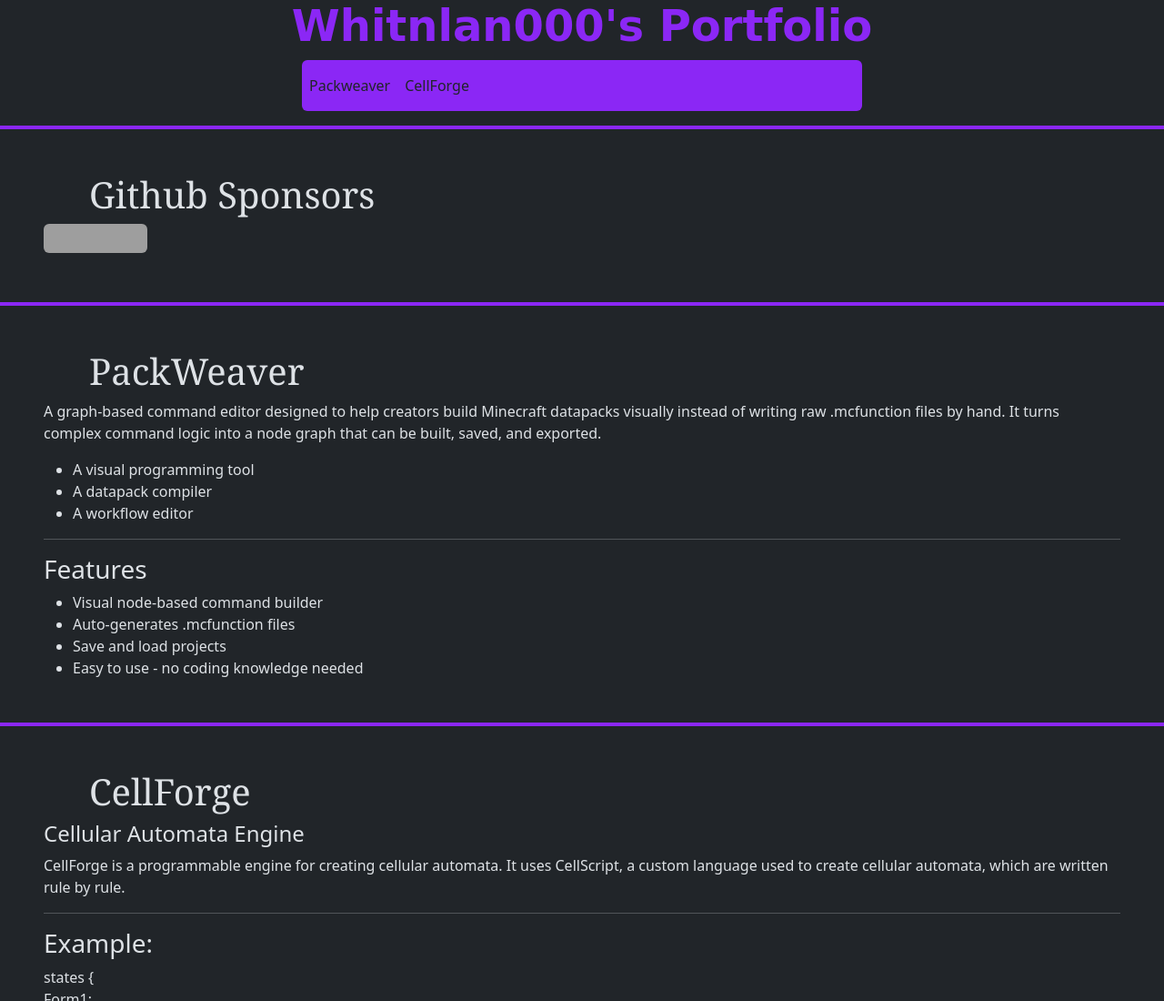
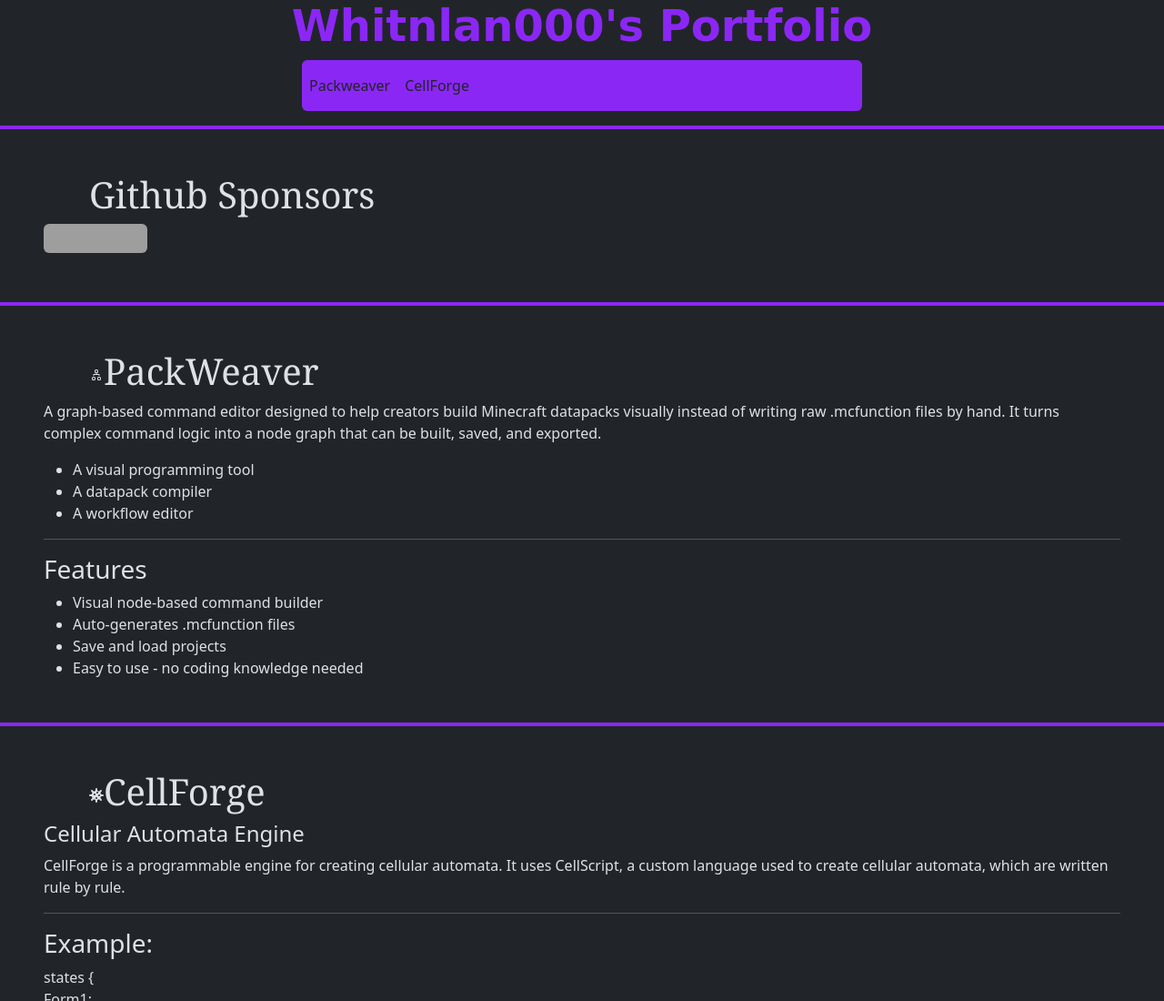
Before and after one commit to whitnlan000/Portfolio-Site, a plain HTML site: page index.html in a window 1280 px wide. Shown: the top 1100 px of the page at 91% size. Drawn offline with nearby package versions, Linux system fonts and the light colour scheme; grey boxes are pictures that could not be loaded.

Commit message:
Add SVG icons to PackWeaver and CellForge headers

```diff
--- a/index.html
+++ b/index.html
@@ -45,7 +45,9 @@
             <hr class="border-top border-4 border-primary opacity-100">
 
             <div id="packweaver" class="m-5">
-                <h2>PackWeaver</h2>
+                <h2><svg xmlns="http://www.w3.org/2000/svg" width="16" height="16" fill="currentColor" class="bi bi-diagram-2" viewBox="0 0 16 16">
+  <path fill-rule="evenodd" d="M6 3.5A1.5 1.5 0 0 1 7.5 2h1A1.5 1.5 0 0 1 10 3.5v1A1.5 1.5 0 0 1 8.5 6v1H11a.5.5 0 0 1 .5.5v1a.5.5 0 0 1-1 0V8h-5v.5a.5.5 0 0 1-1 0v-1A.5.5 0 0 1 5 7h2.5V6A1.5 1.5 0 0 1 6 4.5zM8.5 5a.5.5 0 0 0 .5-.5v-1a.5.5 0 0 0-.5-.5h-1a.5.5 0 0 0-.5.5v1a.5.5 0 0 0 .5.5zM3 11.5A1.5 1.5 0 0 1 4.5 10h1A1.5 1.5 0 0 1 7 11.5v1A1.5 1.5 0 0 1 5.5 14h-1A1.5 1.5 0 0 1 3 12.5zm1.5-.5a.5.5 0 0 0-.5.5v1a.5.5 0 0 0 .5.5h1a.5.5 0 0 0 .5-.5v-1a.5.5 0 0 0-.5-.5zm4.5.5a1.5 1.5 0 0 1 1.5-1.5h1a1.5 1.5 0 0 1 1.5 1.5v1a1.5 1.5 0 0 1-1.5 1.5h-1A1.5 1.5 0 0 1 9 12.5zm1.5-.5a.5.5 0 0 0-.5.5v1a.5.5 0 0 0 .5.5h1a.5.5 0 0 0 .5-.5v-1a.5.5 0 0 0-.5-.5z"/>
+</svg>PackWeaver</h2>
                 <p>A graph‑based command editor designed to help creators build Minecraft datapacks visually instead of writing raw .mcfunction files by hand. It turns complex command logic into a node graph that can be built, saved, and exported.</p>
                 <ul>
                     <li>A visual programming tool</li>
@@ -65,7 +67,9 @@
             <hr class="border-top border-4 border-primary opacity-100">
 
             <div id="cellforge" class="m-5">
-                <h2>CellForge</h2>
+                <h2><svg xmlns="http://www.w3.org/2000/svg" width="16" height="16" fill="currentColor" class="bi bi-virus2" viewBox="0 0 16 16">
+  <path d="M8 0a1 1 0 0 0-1 1v1.143c0 .557-.407 1.025-.921 1.24-.514.214-1.12.162-1.513-.231l-.809-.809a1 1 0 1 0-1.414 1.414l.809.809c.394.394.445.999.23 1.513C3.169 6.593 2.7 7 2.144 7H1a1 1 0 0 0 0 2h1.143c.557 0 1.025.407 1.24.921.214.514.163 1.12-.231 1.513l-.809.809a1 1 0 0 0 1.414 1.414l.809-.809c.394-.394.999-.445 1.513-.23.514.214.921.682.921 1.24V15a1 1 0 1 0 2 0v-1.143c0-.557.407-1.025.921-1.24.514-.214 1.12-.162 1.513.231l.809.809a1 1 0 0 0 1.414-1.414l-.809-.809c-.393-.394-.445-.999-.23-1.513.214-.514.682-.921 1.24-.921H15a1 1 0 1 0 0-2h-1.143c-.557 0-1.025-.407-1.24-.921-.214-.514-.162-1.12.231-1.513l.809-.809a1 1 0 0 0-1.414-1.414l-.809.809c-.394.393-.999.445-1.513.23-.514-.214-.92-.682-.92-1.24V1a1 1 0 0 0-1-1Zm2 5a1 1 0 1 1-2 0 1 1 0 0 1 2 0M7 7a1 1 0 1 1-2 0 1 1 0 0 1 2 0m1 5a1 1 0 1 1 0-2 1 1 0 0 1 0 2m4-4a1 1 0 1 1-2 0 1 1 0 0 1 2 0"/>
+</svg>CellForge</h2>
                 <h4>Cellular Automata Engine</h4>
                 <p>CellForge is a programmable engine for creating cellular automata. It uses CellScript, a custom language used to create cellular automata, which are written rule by rule.</p>
 
```
